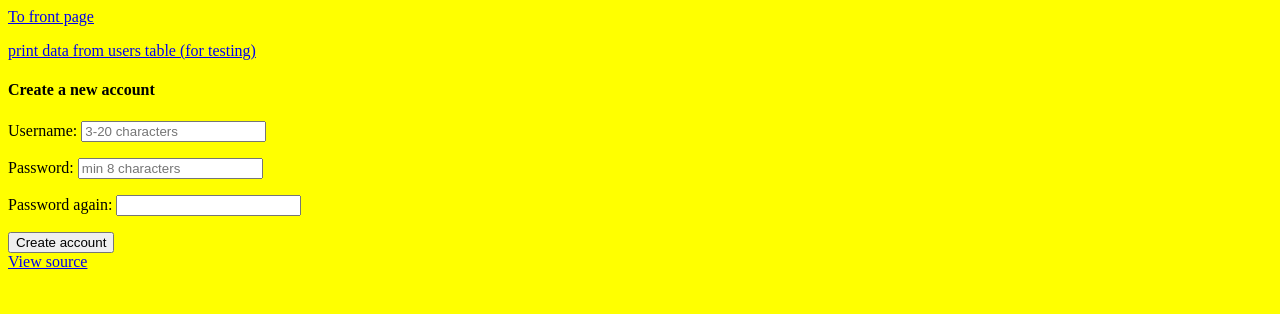
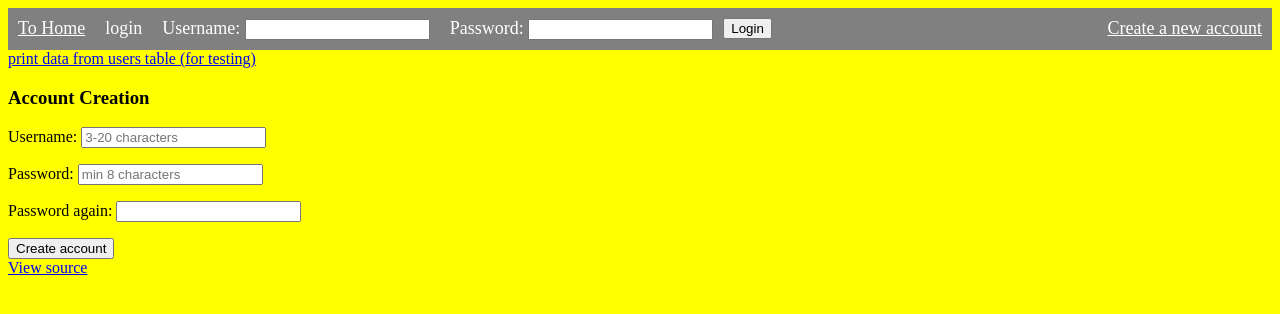
Before and after one commit to perttukangas/ohtu-mini, a Flask app: page /register in a window 1280 px wide. Shown: the top 314 px of the page. Run offline with Flask 2, Linux system fonts and the light colour scheme.

Commit message:
add login/logout + improve ui

```diff
--- a/src/routes/user.py
+++ b/src/routes/user.py
@@ -1,12 +1,26 @@
-from ..services import user
 from flask import render_template, request, redirect
 from app import app
+from ..services import user
 
-@app.route("/login")
+
+@app.route("/logout")
+def logout():
+    user.logout()
+    return redirect("/")
+
+@app.route("/login", methods=["GET", "POST"])
 def login():
-    # Metodin nimi pitää olla uniikki
-    # Ei saa esiintyä muissakaan routeissa
-    return render_template("test.html")
+    if request.method == "GET":
+        return redirect("/")
+    if request.method == "POST":
+        username = request.form["username"]
+        password = request.form["password"]
+        if user.login(username, password):
+            if request.referrer == "/login":
+                return redirect("/")
+            return redirect(request.referrer)
+        return redirect("/")
+
 
 @app.route("/register", methods=["GET","POST"])
 def register():
@@ -24,8 +38,11 @@ def register():
             print("luotiin")
             return redirect("/")
 
+
 # TÄMÄ ON VAIN TESTAAMISTA VARTEN!!!
+"""
 @app.route("/showall")
 def showall():
     user.show_users()
     return redirect("/register")
+"""
--- a/static/css/main.css
+++ b/static/css/main.css
@@ -1,3 +1,33 @@
 body {
   background-color: yellow;
 }
+
+.navbar {
+    background-color: gray;
+    overflow: hidden;
+}
+
+.navbar a {
+    float: left;
+    color: #ffffff;
+    text-align: center;
+    font-size: 18px;
+    padding: 10px 10px;
+}
+
+nobr {
+    white-space: nowrap;
+    float: left;
+    color: #ffffff;
+    text-align: center;
+    font-size: 18px;
+    padding: 10px 10px;
+}
+
+.navbar a.right {
+    float:right;
+    color:#ffffff;
+    text-align: center;
+    font-size: 18px;
+    padding: 10px 10px;
+}
--- a/templates/index.html
+++ b/templates/index.html
@@ -1,4 +1,3 @@
 {% extends "layout.html" %} {% block content %}
 <h1>Welcome to frontpage!</h1>
-<a href="/register">Create an account</a>
 {% endblock %}
--- a/templates/layout.html
+++ b/templates/layout.html
@@ -10,6 +10,21 @@
   </head>
 
   <body>
+    <div class="navbar">
+        <a href="/">To Home</a>
+        {% if session.user_id %}
+            <a class="right" href="/logout">Log out</a>
+            <nobr style="float: right;">Logged in as: {{ session.user_username }}</nobr>
+        {% else %}
+        <nobr>login</nobr>
+        <form class="right" action="/login" method="post">
+            <nobr>Username: <input type="text" name="username"></nobr>
+            <nobr>Password: <input type="password" name="password"></nobr>
+            <input type="submit" value="Login" style="margin-top:10px;">
+            <a class="right" href="/register">Create a new account</a>
+        </form>
+        {% endif %}
+    </div>
     <main>{% block content %}{% endblock %}</main>
     <footer>
       <a href="https://github.com/Perttu-Kangas/ohtu-mini">View source</a>
--- a/templates/register.html
+++ b/templates/register.html
@@ -1,18 +1,13 @@
 {% extends "layout.html" %} {% block content %}
-    <a href="/">To front page</a>
-    <p></p>
 
     <a href="/showall">print data from users table (for testing)</a>
     <p></p>
 
-    <h4>Create a new account</h4>
+    <h3>Account Creation</h3>
     <form action="/register" method="POST">
-    Username: <input type="text" placeholder="3-20 characters" name="username" minlength="3" maxlength="20">
-    <p></p>
-    Password: <input type="password" placeholder="min 8 characters" name="password1" minlength="8" maxlength="30">
-    <p></p>
-    Password again: <input type="password" name="password2">
-    <p></p>
-    <input type="submit" value="Create account">
+        <p>Username: <input type="text" placeholder="3-20 characters" name="username" minlength="3" maxlength="20"></p>
+        <p>Password: <input type="password" placeholder="min 8 characters" name="password1" minlength="8" maxlength="30"></p>
+        <p>Password again: <input type="password" name="password2"></p>
+        <input type="submit" value="Create account"><br>
     </form>
 {% endblock %}
```
Also changed, not shown: src/services/user.py (+18 -3 lines).
